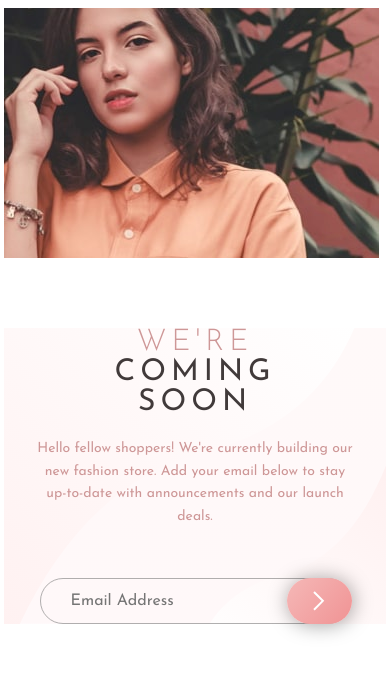
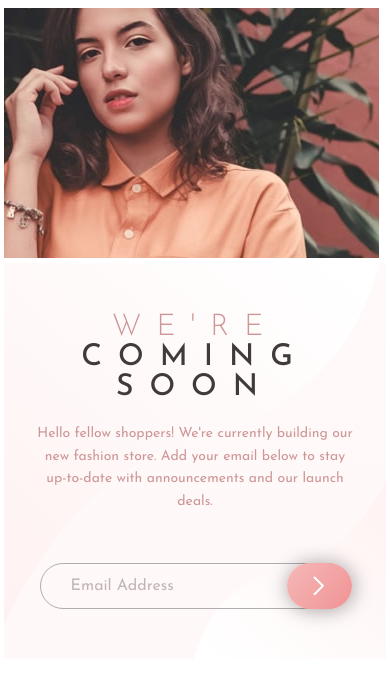
Before and after one commit to Widoguaiquirian/base-apparel-coming-soon-master-Front-end-mentor.github.io, a website: page index.html in a window 390 px wide. Shown: the part 115-788 px from the top of the page. Drawn offline with Linux system fonts and the light colour scheme.

Commit message:
final touch

```diff
--- a/sass/layout/_landing.scss
+++ b/sass/layout/_landing.scss
@@ -22,6 +22,7 @@ h1 {
       background-position: center;
       background-repeat: no-repeat;
       background-size: cover;
+      max-width: 100%;
 
       &-block {
          height: 100%;
@@ -37,7 +38,7 @@ h1 {
             text-transform: uppercase;
             color: $neutral-color;
             line-height: 1;
-            font-weight: 400;
+            font-weight: 500;
             margin-bottom: 2rem;
             span {
                font-weight: 300;
@@ -69,6 +70,10 @@ h1 {
                padding: 0 15rem 0 3rem;
                border: 1px solid rgba(128, 128, 128, 0.623);
                background: transparent;
+
+               &::placeholder {
+                  color: #c2b5b6;
+               }
             }
 
             &-btn {
@@ -133,7 +138,6 @@ h1 {
 
       &-image {
          grid-row: 2/3;
-         margin-bottom: 6.5rem;
          grid-column: 1/2;
       }
 
@@ -141,7 +145,7 @@ h1 {
          grid-row: 3/4;
 
          &-block {
-            padding: 0;
+            padding: 5rem 0;
             text-align: center;
 
             &-logo {
@@ -150,11 +154,10 @@ h1 {
 
             &-title {
                font-size: 3rem;
-               padding: 0 5rem;
-               letter-spacing: 5px;
-
+               padding: 0 4rem;
+               letter-spacing: 16px;
                span {
-                  letter-spacing: 5px;
+                  letter-spacing: 15px;
                }
             }
 
```
Also changed, not shown: css/main.css.
